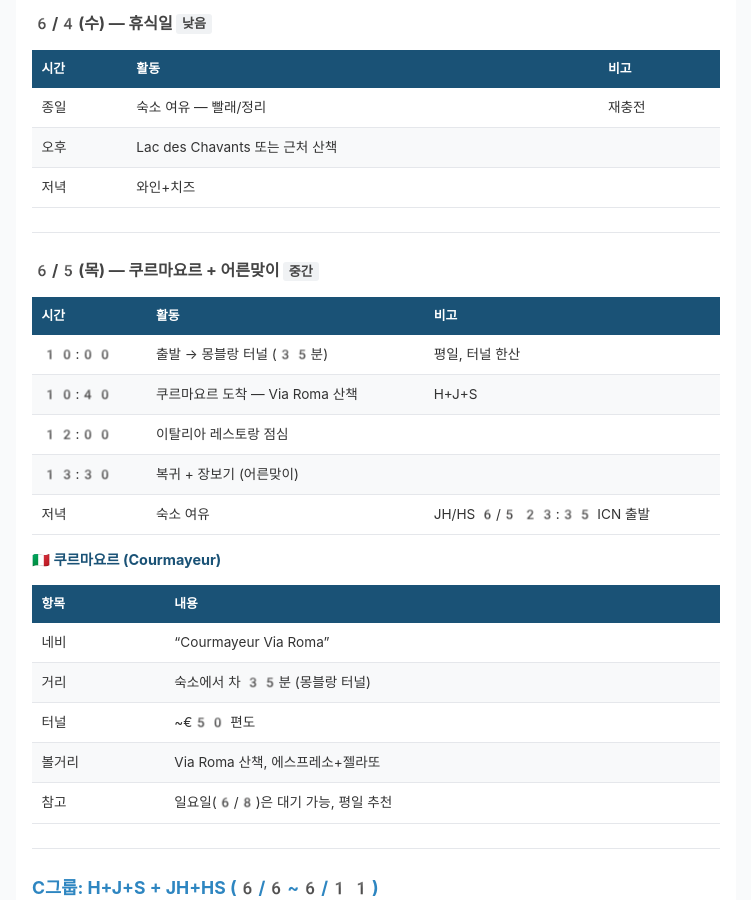
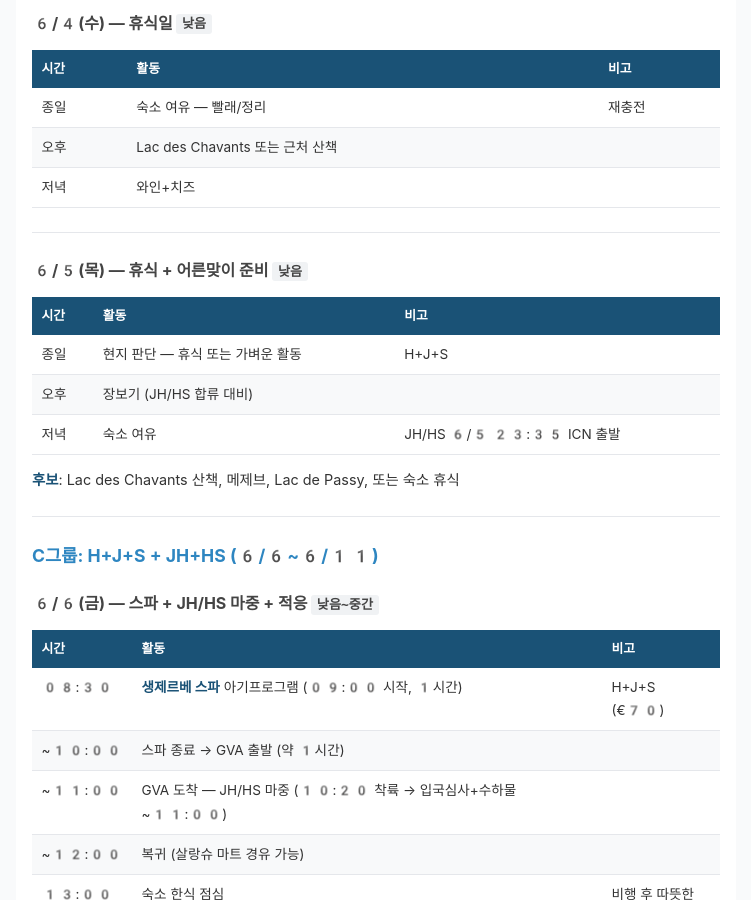
Before and after one commit to hyeokinro/travel-montblanc-2026, a Jekyll site: the page built from docs/itinerary.md, in a window 1280 px wide and 900 px high, scrolled down 4886 px. Shown: the whole window, without its empty margins (264-1015 px from the left). Built offline with Jekyll 4.4.1, drawn with Linux system fonts in a browser that asks for light colours; our own code applies the rules of GitHub Pages for plain Markdown files.

Commit message:
Fix: 6/5 쿠르마요르 → 휴식 (이전 커밋에서 누락)

```diff
--- a/docs/itinerary.md
+++ b/docs/itinerary.md
@@ -178,25 +178,15 @@ layout: default
 
 ---
 
-### 6/5(목) — 쿠르마요르 + 어른맞이 `중간`
+### 6/5(목) — 휴식 + 어른맞이 준비 `낮음`
 
 | 시간 | 활동 | 비고 |
 |------|------|------|
-| 10:00 | 출발 → 몽블랑 터널 (35분) | 평일, 터널 한산 |
-| 10:40 | 쿠르마요르 도착 — Via Roma 산책 | H+J+S |
-| 12:00 | 이탈리아 레스토랑 점심 | |
-| 13:30 | 복귀 + 장보기 (어른맞이) | |
+| 종일 | 현지 판단 — 휴식 또는 가벼운 활동 | H+J+S |
+| 오후 | 장보기 (JH/HS 합류 대비) | |
 | 저녁 | 숙소 여유 | JH/HS 6/5 23:35 ICN 출발 |
 
-**🇮🇹 쿠르마요르 (Courmayeur)**
-
-| 항목 | 내용 |
-|------|------|
-| 네비 | "Courmayeur Via Roma" |
-| 거리 | 숙소에서 차 35분 (몽블랑 터널) |
-| 터널 | ~€50 편도 |
-| 볼거리 | Via Roma 산책, 에스프레소+젤라또 |
-| 참고 | 일요일(6/8)은 대기 가능, 평일 추천 |
+**후보**: Lac des Chavants 산책, 메제브, Lac de Passy, 또는 숙소 휴식
 
 ---
 
```
